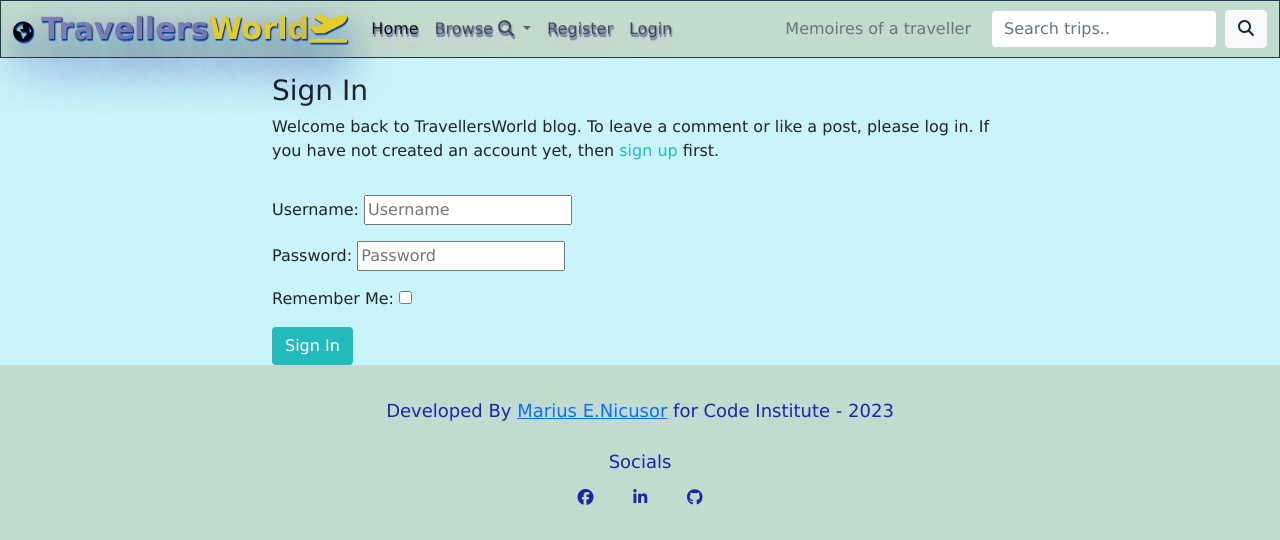
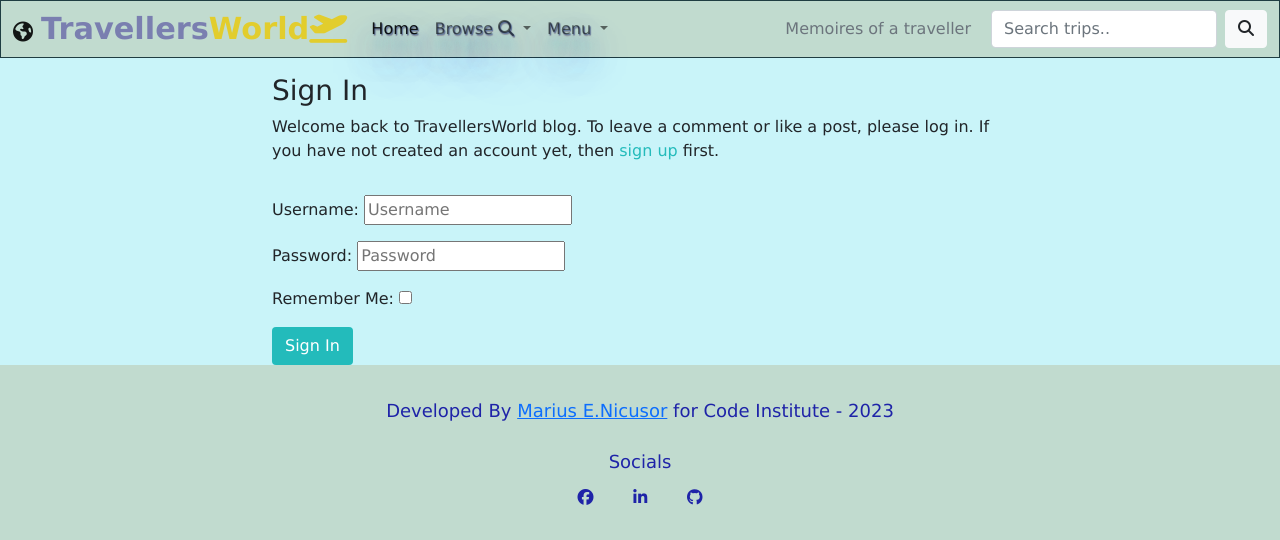
Before and after one commit to EmanuelMariusNicu/traveller-website-pp4, a Django app: a page that uses templates/base.html in a window 1280 px wide. Shown: the top 540 px of the page. Run offline with Django 3.2, Linux system fonts and the light colour scheme; some libraries are stand-ins or nearby versions; some web fonts are replaced.

Commit message:
Creating menu feature with post trip inside

```diff
--- a/TravellerApp/urls.py
+++ b/TravellerApp/urls.py
@@ -2,9 +2,11 @@ from . import views
 from django.urls import path
 
 urlpatterns = [
+    path('add_trip/', views.AddTrip.as_view(), name='add_trip'),
     path("", views.TripList.as_view(), name="home"),
     path('search/', views.SearchResults.as_view(), name='search_results'),
     path('<slug:slug>/', views.TripDetail.as_view(), name='post_detail'),
     path('like/<slug:slug>', views.TripLike.as_view(), name='post_like'),
     path('browse/<slug:slug>', views.BrowseByTag.as_view(), name='browse'),
+
 ]
--- a/static/css/style.css
+++ b/static/css/style.css
@@ -22,28 +22,21 @@ body {
     font-size:medium;
 
 
+
 }
 .navbar-brand {
-    color: #ebf0f0;
-    text-shadow: 1px 1px 1px #0c357d,
-             1px 2px 1px #3672e1,
+    color: #82d2d2;
+}
+.nav-item  {
+    text-shadow: 1px 1px 1px #5a7198,
+             1px 2px 1px #9599a0,
 
 
              1px 15px 10px rgba(115, 208, 208, 0.4),
-             1px 20px 30px rgba(25, 97, 133, 0.3),
-             1px 25px 50px rgba(51, 34, 167, 0.896);
+             1px 20px 30px rgba(133, 166, 182, 0.607),
+             1px 25px 50px rgba(83, 66, 191, 0.896);
 }
-.nav-item {
-    text-shadow: 1px 1px 1px #949ba7,
-             1px 2px 1px #6683b8,
-             1px 3px 1px #7183a6,
 
-             1px 10px 5px rgba(231, 216, 216, 0.5),
-             1px 15px 10px rgba(214, 206, 206, 0.4);
-
-
-
-}
 .navbar-text {
     margin-right: 20px;
     color: #7cd868;
--- a/templates/base.html
+++ b/templates/base.html
@@ -55,20 +55,26 @@
                             {% endfor %}
                         </ul>
                     </li>
-                    {% if user.is_authenticated %}
-                    <li class="nav-item">
-                        <a class="nav-link" href="{% url 'account_logout' %}">Logout</a>
+                    <li class="nav-item dropdown">
+                        <a class="nav-link dropdown-toggle" href="#" role="button"
+                            data-bs-toggle="dropdown" aria-expanded="false">
+                            Menu</i>
+                        </a>
+                        <ul class="dropdown-menu">
+                            <!-- Dropdown nav menu for login-required content (dynamic) -->
+                            {% if user.is_authenticated %}
+                            <li class="dropdown-header"><strong>Hello,traveller!</strong></li>
+                            <li><a class="dropdown-item" href="{% url 'add_trip' %}">Post your</a></li>
+                            <li>
+                                <hr class="dropdown-divider">
+                            </li>
+                            <li><a class="dropdown-item" href="{% url 'account_logout' %}">Logout</a></li>
+                            {% else %}
+                            <li><a class="dropdown-item" href="{% url 'account_login' %}">Login</a></li>
+                            <li><a class="dropdown-item" href="{% url 'account_signup' %}">Register</a></li>
+                            {%  endif %}
+                        </ul>
                     </li>
-                    {% else %}
-                    <li class="nav-item">
-                        <a class="nav-link" href="{% url 'account_signup' %}">Register</a>
-                    </li>
-                    <li class="nav-item">
-                        <a class="nav-link" href="{% url 'account_login' %}">Login</a>
-
-                    </li>
-                    {% endif %}
-
                 </ul>
                 <span class="navbar-text text-muted">
                     Memoires of a traveller
```
Also changed, not shown: TravellerApp/views.py (+50 -5 lines).
